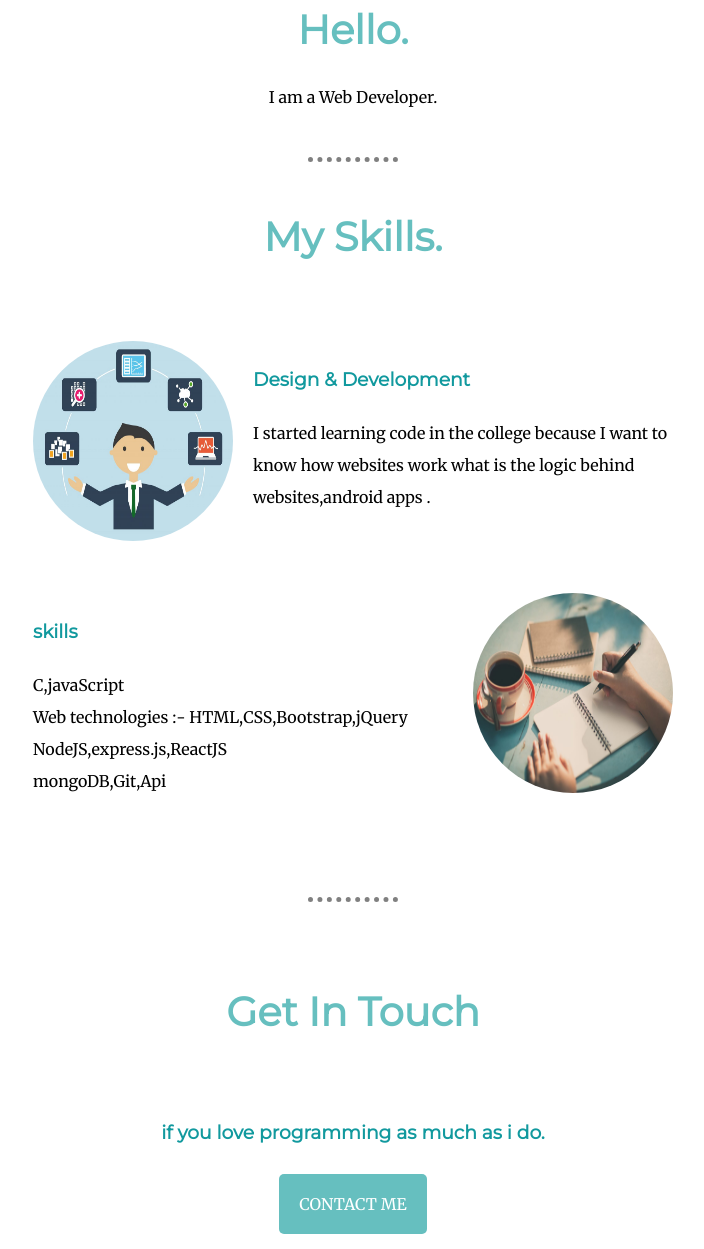
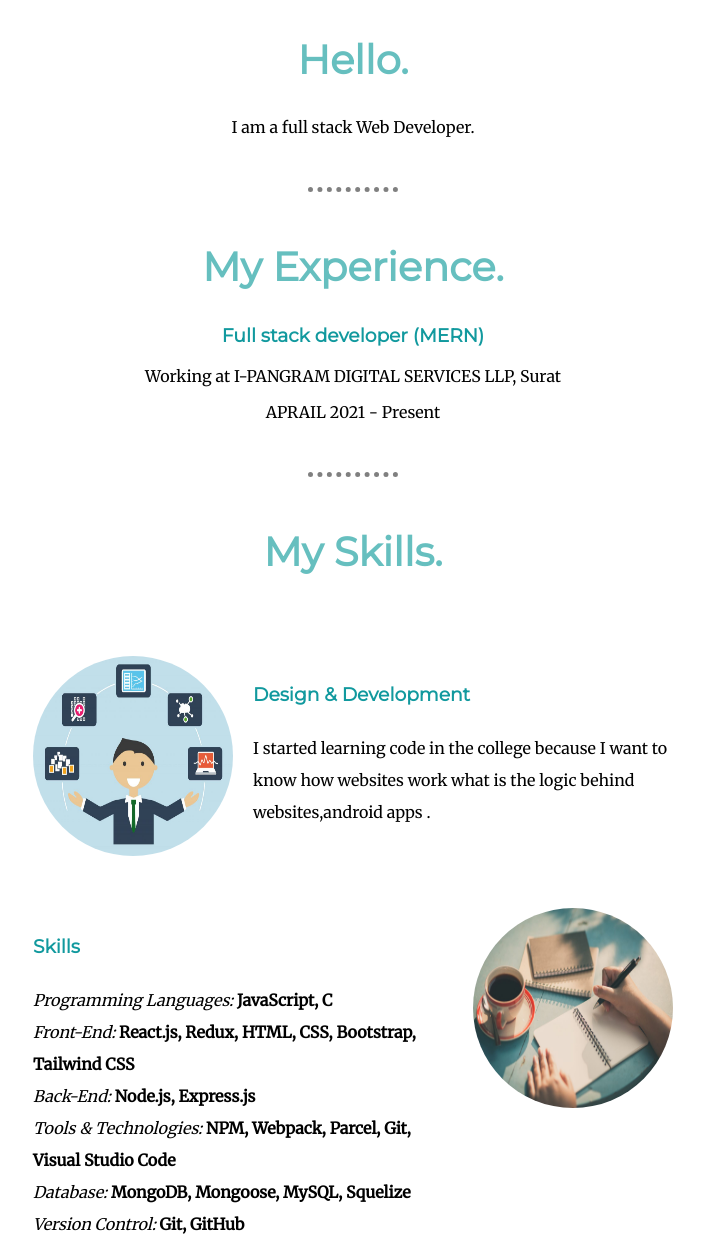
Before and after one commit to Gaushi1999/cv, a plain HTML site: page index.html in a window 1280 px wide. Shown: the part 891-2140 px from the top of the page, without its empty margins (287-991 px from the left). Drawn offline with Linux system fonts and the light colour scheme.

Commit message:
updated the data

```diff
--- a/index.html
+++ b/index.html
@@ -19,9 +19,18 @@
         <div class="profile">
           <img  class="roun" src="gaurav.jpeg" alt="my profile picture">
           <h2>Hello.</h2>
-          <p>I am a Web Developer.</p>
+          <p>I am a full stack Web Developer.</p>
         </div>
-        <hr>
+        <hr />
+        <div class="exprnc">
+          <h2>My Experience.</h2>
+          <div>
+            <h3>Full stack developer (MERN)</h3>
+            <p>Working at I-PANGRAM DIGITAL SERVICES LLP, Surat</p>
+            <p>APRAIL 2021 - Present</p>
+          </div>
+        </div>
+        <hr />
         <div class="skills">
           <h2>My Skills.</h2>
           <div class="skill-row">
@@ -32,24 +41,30 @@
           </div>
           <div class="skill-row">
             <img class="roun sk2" src="write.jpg" alt="writing content">
-            <h3>skills</h3>
-            <p>C,javaScript <br/> Web technologies :- HTML,CSS,Bootstrap,jQuery<br/>NodeJS,express.js,ReactJS
-            <br/>mongoDB,Git,Api</p>
+            <h3>Skills</h3>
+            <p>
+              <i>Programming Languages:</i> <b>JavaScript, C </b><br/>
+              <i>Front-End:</i> <b>React.js, Redux, HTML, CSS, Bootstrap, Tailwind CSS</b><br/>
+              <i>Back-End:</i> <b>Node.js, Express.js</b><br/>
+              <i>Tools & Technologies:</i> <b>NPM, Webpack, Parcel, Git, Visual Studio Code</b><br/>
+              <i>Database:</i> <b>MongoDB, Mongoose, MySQL, Squelize</b><br/>
+              <i>Version Control:</i> <b>Git, GitHub</b><br/>
+            </p>
           </div>
         </div>
         <hr>
         <div class="contact-me">
           <h2>Get In Touch</h2>
           <h3>if you love programming as much as i do.</h3>
-          <a  class ="btn"href="mailto:gauravshivhare3399@gmail.com">CONTACT ME</a>
+          <a class ="btn"href="mailto:gauravshivhare3399@gmail.com">CONTACT ME</a>
         </div>
       </div>
 
 
       <div class="bottom-container">
-        <a class="footer-link" href="https://www.linkedin.com/">LinkedIn</a>
+        <a class="footer-link" href="http://www.linkedin.com/in/gaurav-shivhare-009714152">LinkedIn</a>
         <a class="footer-link" href="https://twitter.com/">Twitter</a>
-        <a class="footer-link" href="https://www.appbrewery.co/">Website</a>
+        <a class="footer-link" href="https://gaushi1999.github.io/cv/">Website</a>
         <p style="color:#EAF6F6;margin-top:30px;">© 2021 Gaurav Shivhare.</p>
       </div>
 
--- a/style.css
+++ b/style.css
@@ -95,3 +95,11 @@ hr{
     border-radius:5px;
     color:white;
 }
+
+.profile {
+    margin-top: 30px;
+}
+
+.exprnc {
+    text-align: center;
+}
```
